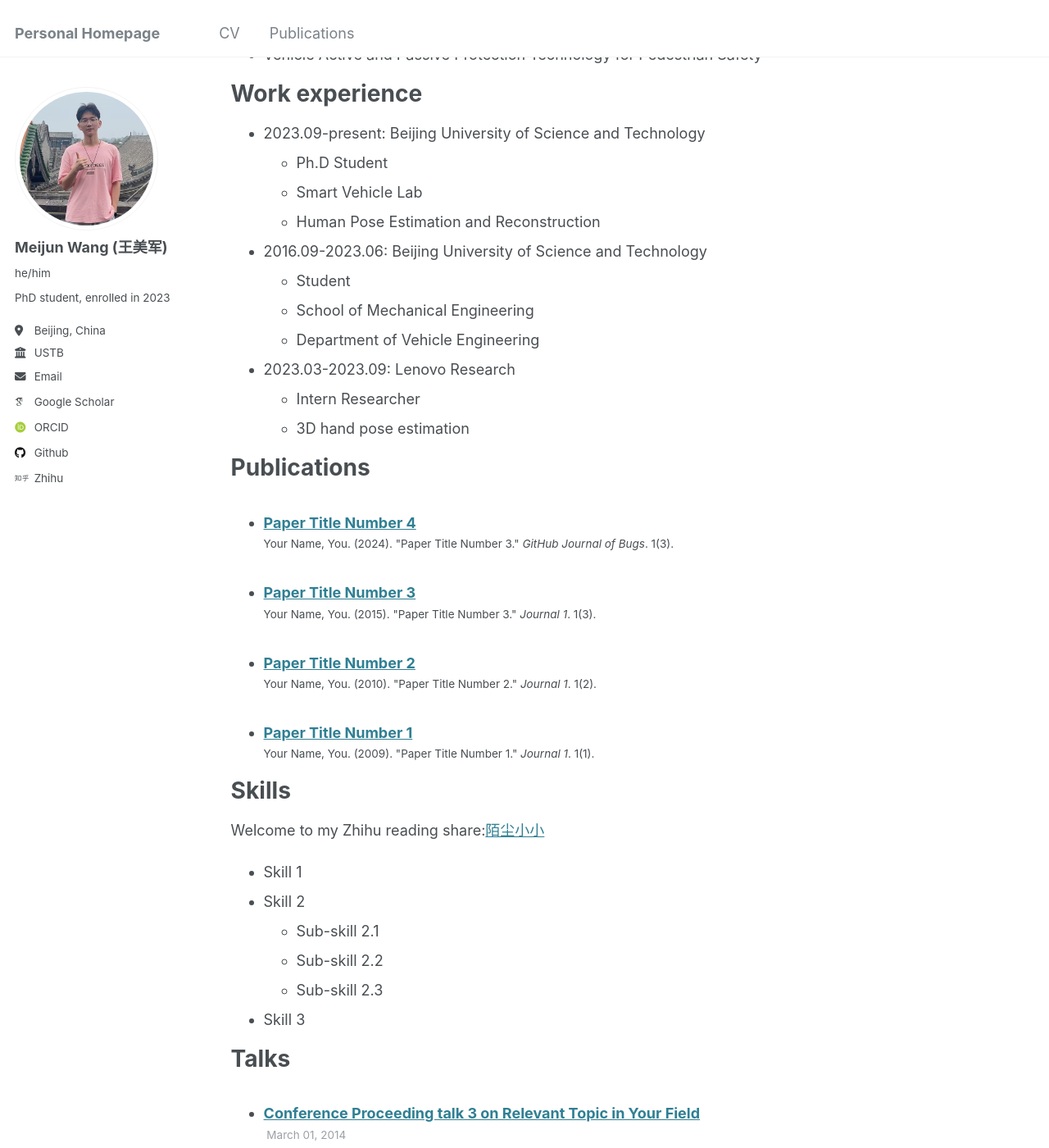
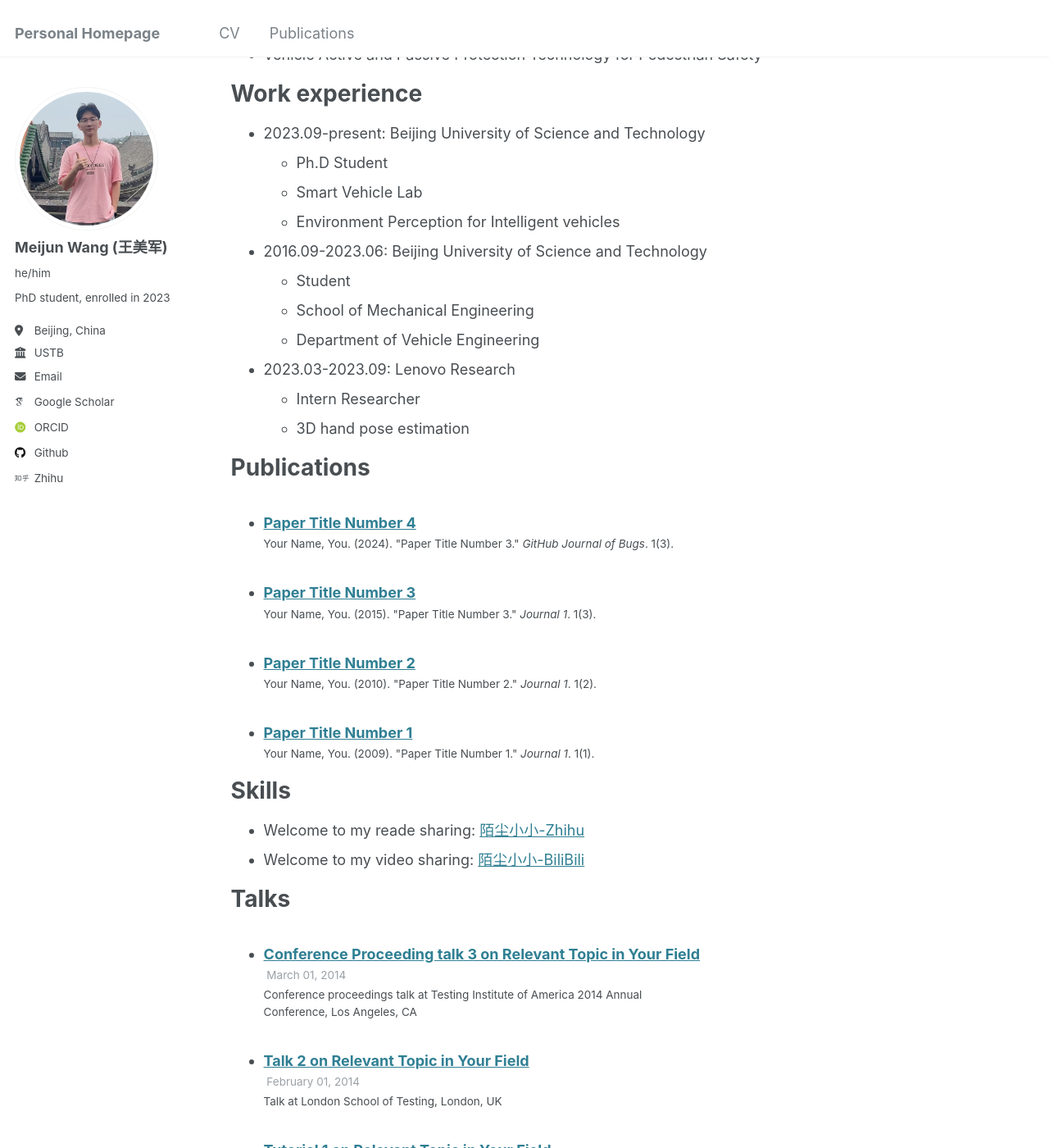
Before and after one commit to wmj142326/WMJ, a Jekyll site: the page built from _pages/cv.md, in a window 1280 px wide and 1400 px high, scrolled down 360 px. Shown: the whole window at 82% size. Built offline with Jekyll 4.4.1, drawn with Linux system fonts in a browser that asks for light colours; some web fonts are replaced.

Commit message:
Update cv.md

```diff
--- a/_pages/cv.md
+++ b/_pages/cv.md
@@ -26,7 +26,7 @@ Work experience
 * 2023.09-present: Beijing University of Science and Technology
   * Ph.D Student
   * Smart Vehicle Lab
-  * Human Pose Estimation and Reconstruction
+  * Environment Perception for Intelligent vehicles
 
 * 2016.09-2023.06: Beijing University of Science and Technology
   * Student
@@ -45,13 +45,8 @@ Publications
 
 Skills
 ======
-Welcome to my Zhihu reading share:[陌尘小小](https://www.zhihu.com/people/mochenxiaoxiao)
-* Skill 1
-* Skill 2
-  * Sub-skill 2.1
-  * Sub-skill 2.2
-  * Sub-skill 2.3
-* Skill 3
+* Welcome to my reade sharing: [陌尘小小-Zhihu](https://www.zhihu.com/people/mochenxiaoxiao)
+* Welcome to my video sharing: [陌尘小小-BiliBili](https://space.bilibili.com/384233049)
 
 
 Talks
```
